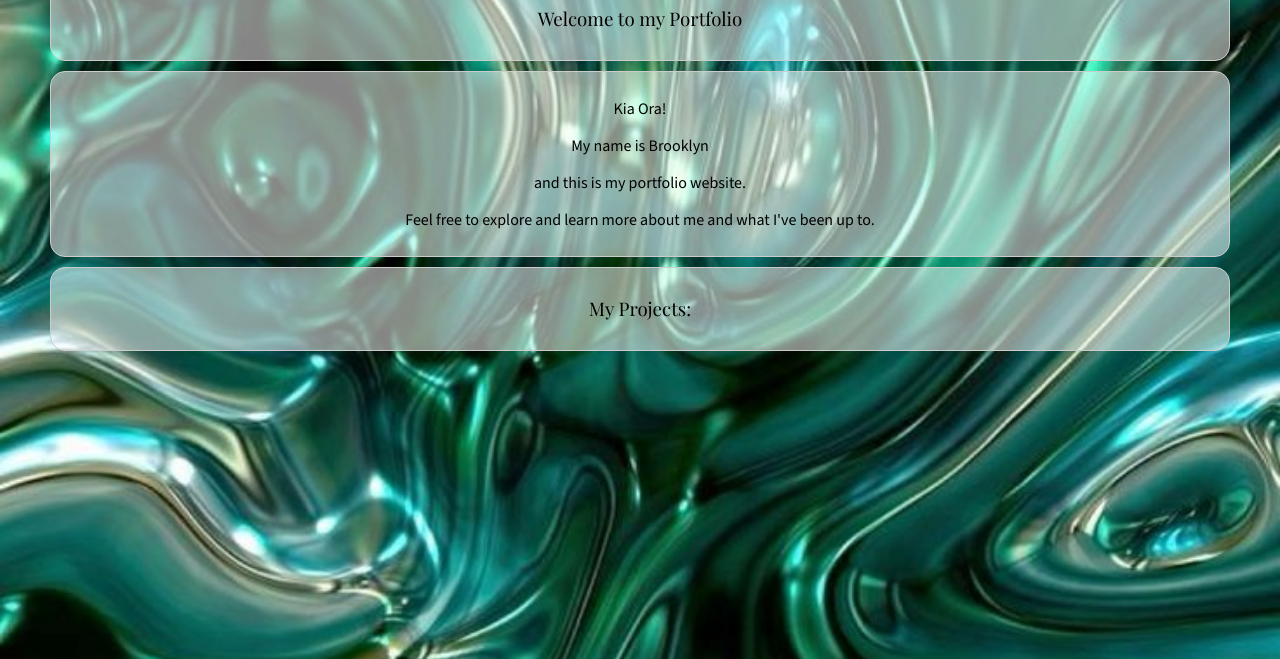
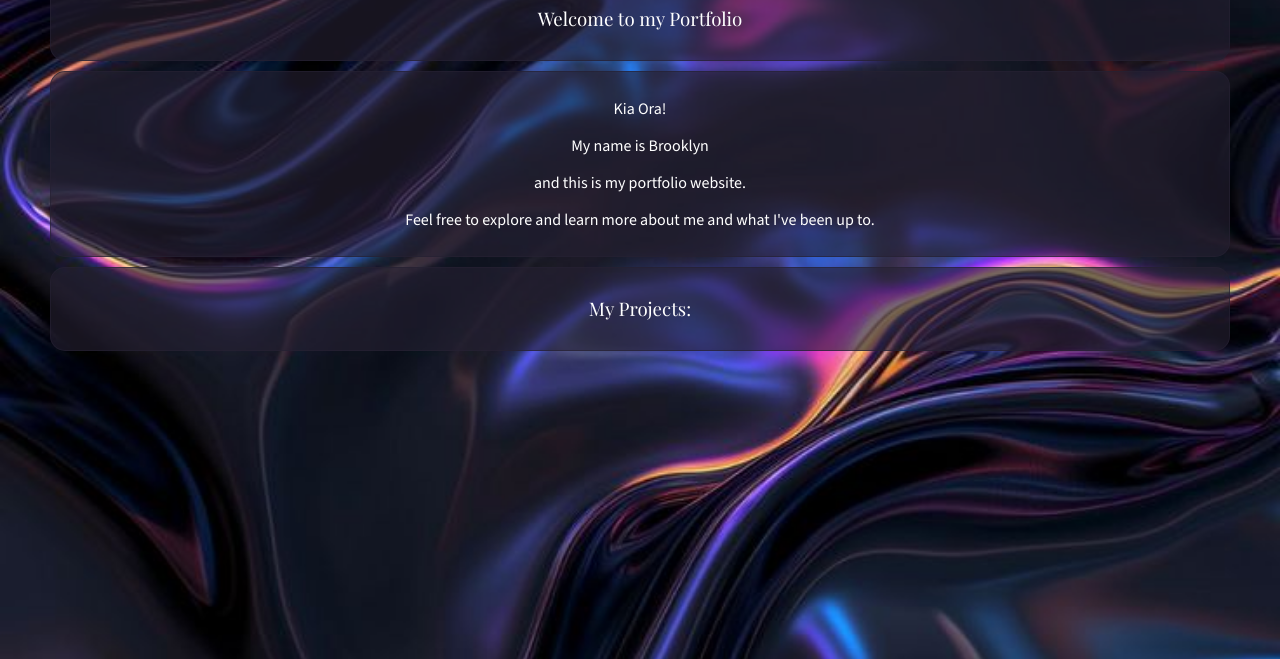
Before and after one commit to brooklyn-lyndontonga/my-portfolio, a plain HTML site: page index.html in a window 1280 px wide. Shown: the part 141-800 px from the top of the page. Drawn offline with nearby package versions, Linux system fonts and the light colour scheme; a web font is replaced by a local one.

Commit message:
changed css

```diff
--- a/style.css
+++ b/style.css
@@ -1,16 +1,16 @@
 body {
   padding: 20px;
   margin: 20px;
-  background-image: url('/images/green_water.jpeg');
+  background-image: url('/images/purple_foil.jpeg');
   background-size: cover;
   background-position: center;
   background-repeat: no-repeat;
   }
 div {
-  background-color: #ffffff85;
+  background-color: #2521329f;
   padding: 10px;
   margin: 10px;
-  border: 1px solid #ccc;
+  border: 1px solid #2521329f;
   border-radius: 15px;
   }
 
@@ -19,6 +19,7 @@ h1, h2, h3 {
   font-optical-sizing: auto;
   font-weight: 400;
   font-style: normal;
+  color: #ffffff;
   text-align: center;
 }
 
@@ -27,6 +28,7 @@ p {
   font-optical-sizing: auto;
   font-weight: 200;
   font-style: normal;
+  color: #ffffff;
   text-align: left;
 }
 
@@ -52,7 +54,7 @@ p {
   }
 
 /* img colors
-#205444
-#b2c1ad
-#50c6b8
-#309fa8
+#252132
+#4451bb
+#f340d5
+#fedd6a
```
